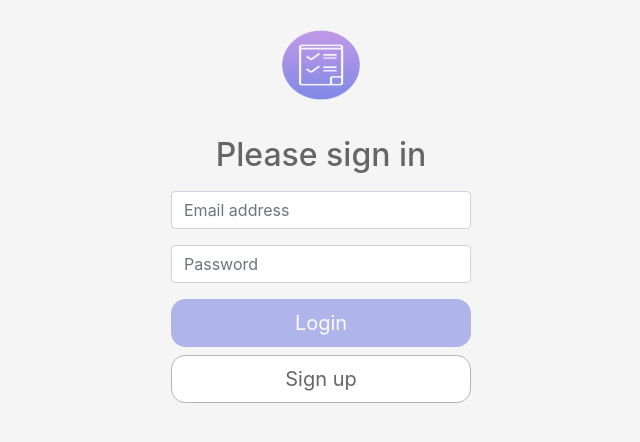
After one commit to TamasSallai/TaskNote, a Flask app: template templates/login.html in a window 1280 px wide. The commit adds this page. Shown: the top 442 px of the page, without its empty margins (319-959 px from the left). Run offline with Flask 2, Linux system fonts and the light colour scheme; the template is opened without the code that fills it, so the values that code supplies are empty; some libraries are stand-ins or nearby versions.

Commit message:
changed form style

```diff
--- a/app.py
+++ b/app.py
@@ -3,8 +3,8 @@ from flask import Flask, render_template
 app = Flask(__name__)
 
 @app.route('/')
-def home():
-    return render_template('index.html')
+def index():
+    return render_template('login.html')
 
 
 if __name__ == '__main__':
--- /dev/null
+++ b/static/css/login_form.css
@@ -0,0 +1,42 @@
+body{
+    background-color: #F5F5F5;
+}
+
+.login-text{
+    color: #666667;
+}
+.form-signin {
+    width: 100%;
+    max-width: 330px;
+    padding: 15px;
+    margin: auto;
+}
+
+.login-btn{
+    background-color: #828AE6;
+    color:white;
+    border:1px solid #828AE6;
+    border-radius: 14px;
+    opacity: 0.6;
+    transition: 0.3s;
+}
+
+.login-btn:hover{
+    color: white;
+    opacity: 1;
+}
+
+.signup-btn{
+    background: white;
+    border-radius: 14px;
+    border: 1px solid #b5b5b5;
+    color:#666667;
+}
+
+.signup-btn:hover{
+    background-color: #828AE6;
+    color: white;
+    border-color: #828AE6;
+
+
+}
--- a/templates/index.html
+++ /dev/null
@@ -1,5 +0,0 @@
-{% extends 'layout.html'%}
-
-{% block content %}
-Hello
-{% endblock %}
--- a/templates/layout.html
+++ b/templates/layout.html
@@ -4,11 +4,22 @@
     <meta charset="UTF-8">
     <meta name="viewport" content="width=device-width, initial-scale=1.0">
     <meta http-equiv="X-UA-Compatible" content="ie=edge">
+    <link rel="stylesheet" href="https://stackpath.bootstrapcdn.com/bootstrap/4.4.1/css/bootstrap.min.css" integrity="sha384-Vkoo8x4CGsO3+Hhxv8T/Q5PaXtkKtu6ug5TOeNV6gBiFeWPGFN9MuhOf23Q9Ifjh" crossorigin="anonymous">
+
+    <link rel="stylesheet" href="https://fonts.googleapis.com/css?family=Roboto&display=swap">
+    <link rel="stylesheet" href="/static/css/normalize.css">
+    <link rel="stylesheet" href="/static/css/login_form.css">
+    <!--<link rel="stylesheet" href="/static/css/style.css"> -->
+
     <title>Document</title>
 </head>
 <body>
+        {% block content %}
+        {% endblock %}
 
-    {% block content %}
-    {% endblock %}
+
+    <script src="https://code.jquery.com/jquery-3.4.1.slim.min.js" integrity="sha384-J6qa4849blE2+poT4WnyKhv5vZF5SrPo0iEjwBvKU7imGFAV0wwj1yYfoRSJoZ+n" crossorigin="anonymous"></script>
+    <script src="https://cdn.jsdelivr.net/npm/popper.js@1.16.0/dist/umd/popper.min.js" integrity="sha384-Q6E9RHvbIyZFJoft+2mJbHaEWldlvI9IOYy5n3zV9zzTtmI3UksdQRVvoxMfooAo" crossorigin="anonymous"></script>
+    <script src="https://stackpath.bootstrapcdn.com/bootstrap/4.4.1/js/bootstrap.min.js" integrity="sha384-wfSDF2E50Y2D1uUdj0O3uMBJnjuUD4Ih7YwaYd1iqfktj0Uod8GCExl3Og8ifwB6" crossorigin="anonymous"></script>
 </body>
 </html>
--- /dev/null
+++ b/templates/login.html
@@ -0,0 +1,24 @@
+{% extends 'layout.html'%}
+
+{% block content %}
+<div class="text-center">
+
+  <form class="form-signin">
+    <img src="/static/img/main_logo.png" alt="login_logo" alt width="100" height="100">
+    <h1 class="mb-3 font-weigth-normal login-text">Please sign in</h1>
+    <div class="form-group">
+      <label for="inputEmail" class="sr-only">Email address</label>
+      <input type="email" class="form-control" id="inputEmail" placeholder="Email address" required>
+    </div>
+
+    <div class="form-group">
+      <label for="inputPassword" class="sr-only">Password</label>
+      <input type="password" class="form-control" id="inputPassword" placeholder="Password" required>
+    </div>
+
+    <button type="submit" class="btn btn-lg btn-block login-btn">Login</button>
+    <button type="button" class="btn btn-lg btn-primary btn-block signup-btn">Sign up</button>
+
+  </form>
+</div>
+{% endblock %}
```
Also changed, not shown: static/css/style.css (added, +55 -0 lines), static/css/normalize.css (added), static/img/login_logo.png (added), static/img/main_logo.png (added), static/img/trashcan.png (added).
